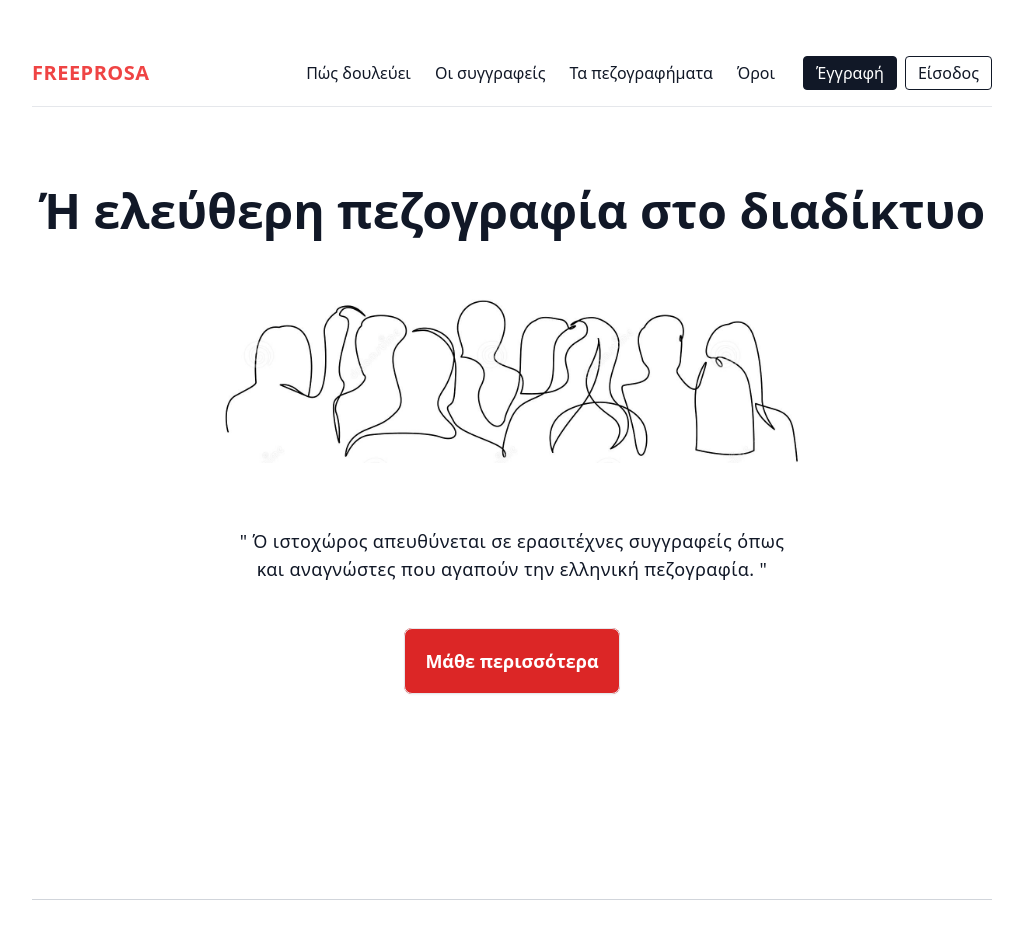
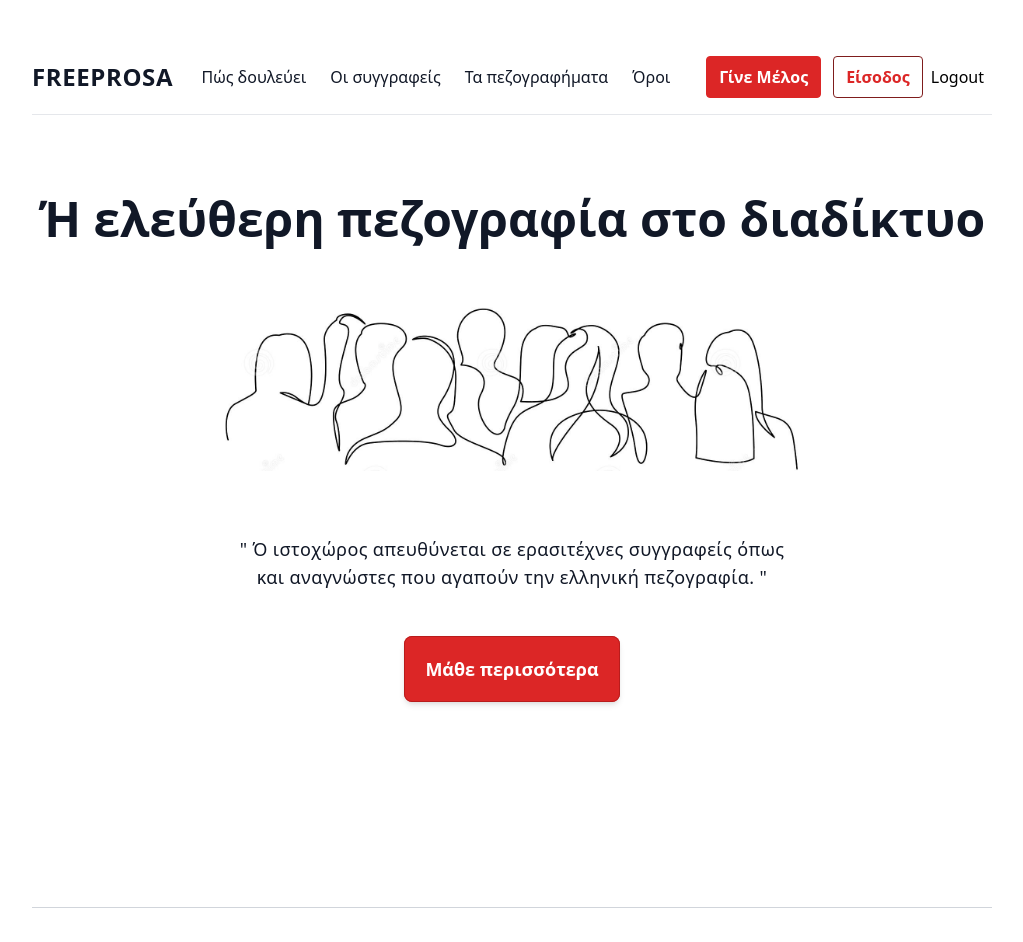
Before and after one commit to bres/prosa, a Django app: page / in a window 1280 px wide. Shown: the top 942 px of the page, without its empty margins (128-1151 px from the left). Run offline with Django 3.2, Linux system fonts and the light colour scheme; style sheets or scripts are compiled from the project's sources.

Commit message:
dont remember

```diff
--- a/prosa/accounts/urls.py
+++ b/prosa/accounts/urls.py
@@ -9,5 +9,6 @@ urlpatterns=[
 
 	url('signup/',views.signup_view,name="signup"),
 	url('login/',views.login_view,name="login"),
+	url('logout/',views.logout_view,name="logout"),
 
 ]
--- a/prosa/blog/templates/blog/base.html
+++ b/prosa/blog/templates/blog/base.html
@@ -1,4 +1,4 @@
-<!doctype html>
+ <!doctype html>
 
 <html lang="en">
 <head>
@@ -28,7 +28,7 @@
     <div class="container mx-auto">
         <nav class="flex items-center flex-wrap  mx-40  border-b border-gray-200 pb-4 ">
         <a href="{% url 'blog:home' %}" class="mr-4 inline-flex items-center">
-        <span class="text-xl text-red-500 font-semibold uppercase tracking-wide">Freeprosa </span>
+        <span class="text-2xl text-gray-900 font-semibold uppercase tracking-wide">Freeprosa </span>
         </a>
         <button class="text-white bg-gray-800  inline-flex p-3 hover:bg-black rounded lg:hidden ml-auto hover:text-white outline-none nav-toggler" data-target="#navigation">
         <i class="material-icons">menu</i>
@@ -47,12 +47,16 @@
                     <a href="#" class="lg:inline-flex lg:w-auto w-full px-3 py-1 rounded text-gray-900 items-center justify-center hover:underline hover:text-red-600">
                     <span>Όροι</span>
                     </a>
-                    <a href="{% url 'accounts:signup' %}" class="lg:inline-flex lg:w-auto lg:ml-4 px-3 py-1 rounded text-white items-center justify-center border border-gray-900 bg-gray-900 ">
-                    <span>Έγγραφή</span>
+                    <a href="{% url 'accounts:signup' %}" class="lg:inline-flex lg:w-auto lg:ml-6 px-3 py-2 rounded text-white font-semibold items-center justify-center border border-red-600 bg-red-600 hover:bg-red-700  ">
+                    <span>Γίνε Μέλος</span>
                     </a>
-                    <a href="{% url 'accounts:login' %}" class="lg:inline-flex lg:w-auto  mt-2 lg:ml-2 lg:mt-0 px-3 py-1 rounded text-gray-900 items-center justify-center border border-gray-900 hover:bg-gray-900 hover:text-white">
+                    <a href="{% url 'accounts:login' %}" class="lg:inline-flex lg:w-auto  mt-2 lg:ml-3 lg:mt-0 px-3 py-2 rounded text-red-600  font-semibold items-center justify-center border border-red-900 hover:bg-gray-50 ">
                     <span>Είσοδος</span>
                     </a>
+                    <form class="px-2" action="{% url 'accounts:logout' %}" method="post">
+                      {% csrf_token %}
+                      <button type="submit">Logout</button>
+                    </form>
                 </div>
             </div>
         </nav>
--- a/prosa/blog/templates/blog/home.html
+++ b/prosa/blog/templates/blog/home.html
@@ -21,7 +21,7 @@
   </div>
 
   <div class="max-w-lg mx-auto mt-16">
-  <a href="#" class="text-lg font-semibold text-white text-center bg-red-600 hover:bg-red-700 border border-gray-200 shadow-sm rounded-lg px-5 py-5">
+  <a href="#" class="text-lg font-semibold text-white text-center bg-red-600 hover:bg-red-700 border border-red-700 shadow-md rounded-lg px-5 py-5">
   <span>Μάθε περισσότερα </span>
   </a>
 
@@ -134,7 +134,7 @@
 
 <!-- what writers saying section-->
 <section class="container mx-auto">
-    <div class=" border-b border-gray-200  pb-20  md:mx-40">
+    <div class=" border-b border-red-600  pb-20  md:mx-40">
   <p class="text-5xl font-semibold text-gray-900 border-t border-gray-300 text-center  container mx-auto pt-20"> What Writers Are Saying About Us </p>
        <div class=" flex flex-col lg:flex-row justify-evenly mt-20 tracking-wide ">
             <div class="flex flex-col items-center lg:max-w-sm">
@@ -220,7 +220,7 @@
         </div>
 
     <div class="">
-        <div class="mt-16 border-t-2 border-gray-300 flex flex-col items-center">
+        <div class="mt-16 flex flex-col items-center">
             <div class="sm:w-2/3 text-center py-6">
                 <p class="text-sm text-gray-900 font-bold mb-2">
                     © 2020 by zwiwi
--- /dev/null
+++ b/prosa/blog/templates/blog/post_create.html
@@ -0,0 +1,6 @@
+{% extends "blog/base.html"  %}
+{% block content %}
+
+<p class="container mx-auto px-40">create a new article </p>
+
+{% endblock %}
--- a/prosa/blog/urls.py
+++ b/prosa/blog/urls.py
@@ -7,5 +7,6 @@ urlpatterns = [
     path('',views.home,name='home'),
     path('about/',views.about,name='about'),
     path('posts/',views.posts_list,name='posts_list'),
+    path('create/',views.post_create,name='create'),
     path('<slug:post>/', views.post_single, name='post_single'),
 ]
--- a/prosa/blog/views.py
+++ b/prosa/blog/views.py
@@ -1,6 +1,6 @@
 from django.shortcuts import render,get_object_or_404
 from .models import Posts
-
+from django.contrib.auth.decorators import login_required
 
 # Create your views here.
 def home(request):
@@ -19,3 +19,7 @@ def about(request):
 def post_single(request,post):
     post=get_object_or_404(Posts,slug=post,status='published')
     return render(request,'blog/single.html',{'post':post})
+
+@login_required(login_url="/accounts/login/")
+def post_create(request):
+    return render(request,'blog/post_create.html')
```
Also changed, not shown: prosa/accounts/templates/accounts/login.html (+7 -4 lines), prosa/accounts/views.py (+9 -4 lines), prosa/db.sqlite3, 1 other file.
